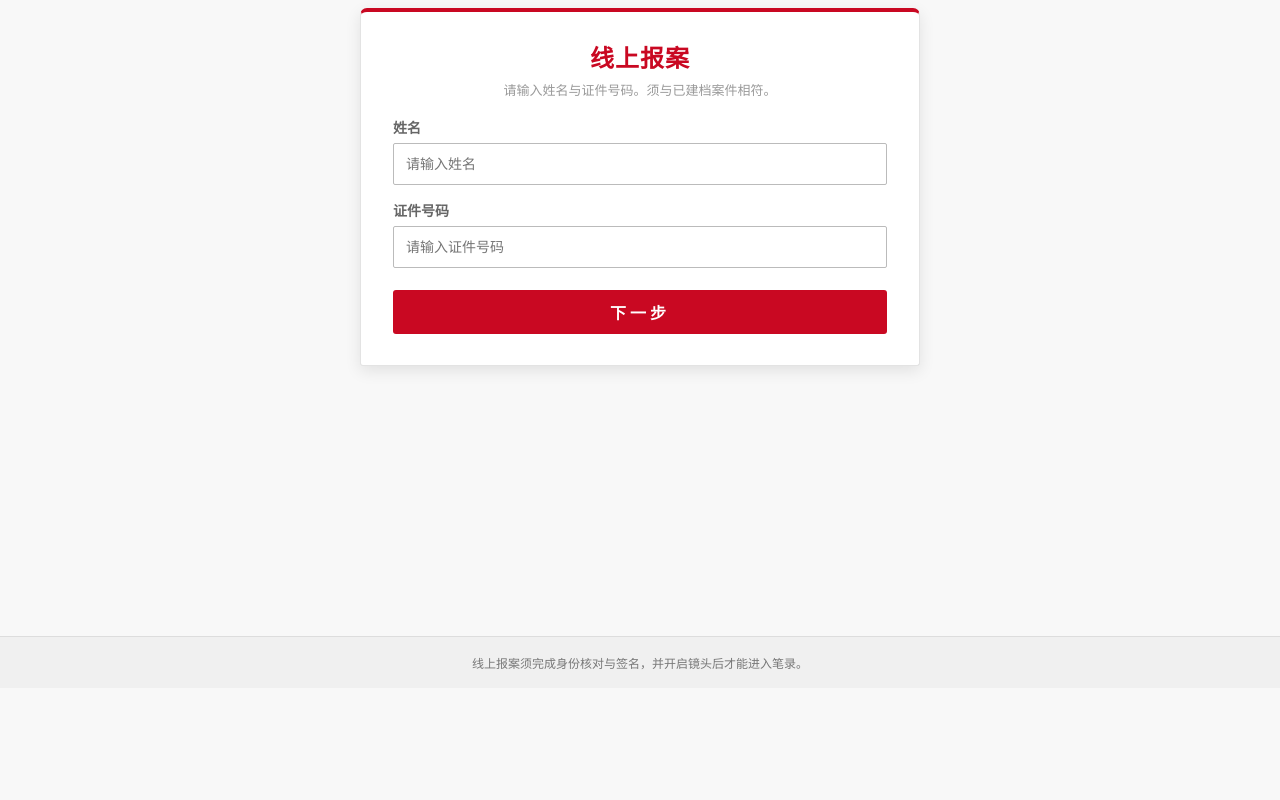
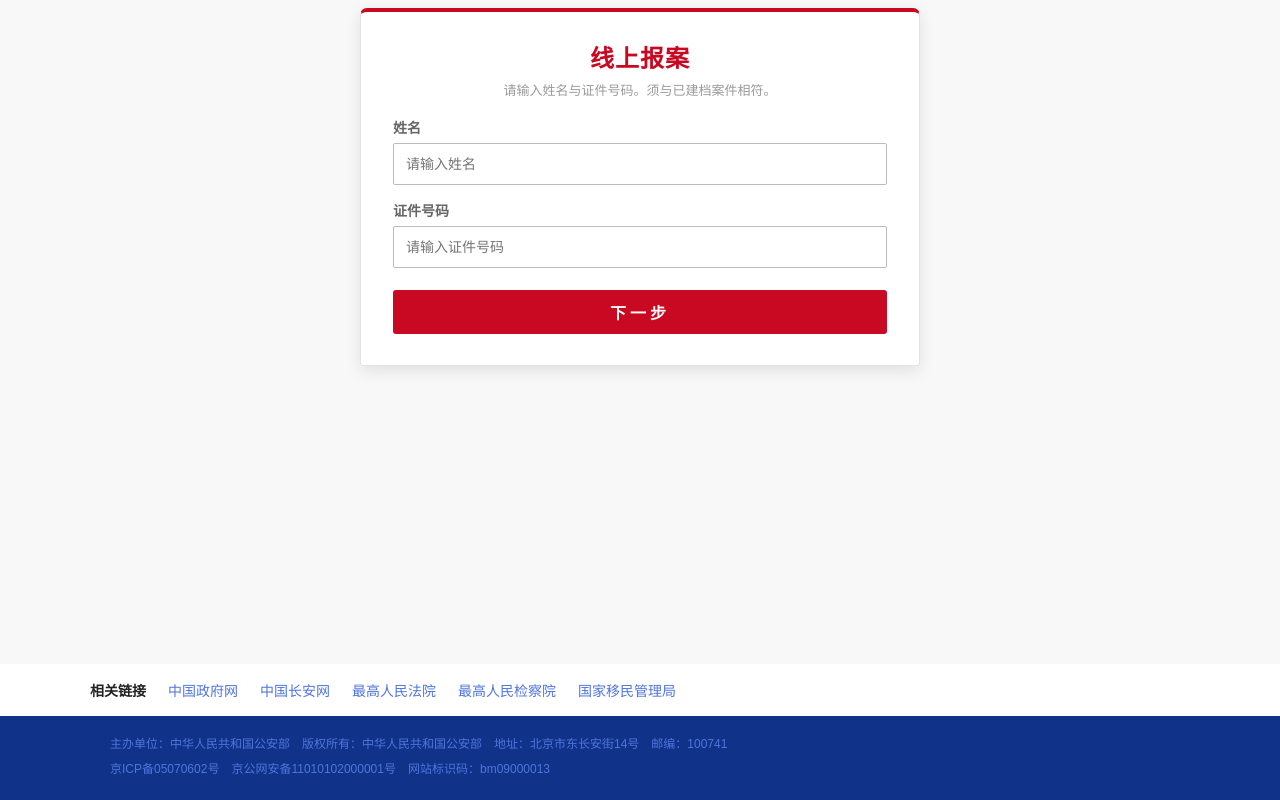
Before and after one commit to blcktme1999-tech/nn, a website: page online-report.html in a window 1280 px wide. Shown: the part 637-1437 px from the top of the page. Before the commit the page ends 1325 px from the top, so only its background shows below. Drawn offline with Linux system fonts and the light colour scheme.

Commit message:
Show the local camera picture and use the homepage footer on the service pages.
Co-authored-by: Cursor <cursoragent@cursor.com>

```diff
--- a/assets/report-room.css
+++ b/assets/report-room.css
@@ -5,9 +5,10 @@
 .room-stage h2 { margin:0 0 12px; color:#c90822; font-size:18px; }
 .room-videos { display:grid; grid-template-columns:1fr 1fr; gap:12px; }
 .room-video p { margin:8px 0 0; color:#555; font-size:13px; text-align:center; }
-.room-screen { position:relative; min-height:220px; border-radius:6px; overflow:hidden; background:#1b2433; }
+.room-screen { position:relative; height:280px; border-radius:6px; overflow:hidden; background:#1b2433; }
 .room-screen.waiting { display:grid; place-items:center; color:#d7e2f2; font-size:14px; }
-.room-screen video { width:100%; height:220px; object-fit:cover; background:#111; }
+.room-screen > div,
+.room-screen video { width:100% !important; height:100% !important; object-fit:cover; background:#111; }
 .room-line, .room-live { margin:12px 0 0; padding:8px 10px; border-radius:4px; font-size:13px; }
 .room-line { background:#eef5ff; color:#24527a; }
 .room-live { background:#fff6e8; color:#8a5a12; }
--- a/assets/report-room.js
+++ b/assets/report-room.js
@@ -58,6 +58,14 @@
       throw new Error(data.error || '视频连线凭证取得失败。');
     }
     return data;
+  }
+
+  function fitPlayer(slot) {
+    slot.querySelectorAll('div, video').forEach((node) => {
+      node.style.width = '100%';
+      node.style.height = '100%';
+      node.style.objectFit = 'cover';
+    });
   }
 
   function fieldText(value) {
@@ -185,7 +193,8 @@
       throw new Error('镜头未开启，请重新进入。');
     }
 
-    cameraTrack.play(localSlot);
+    cameraTrack.play(localSlot, { fit: 'cover', mirror: true });
+    fitPlayer(localSlot);
     try {
       micTrack = await AgoraRTC.createMicrophoneAudioTrack();
       micOn = true;
@@ -209,7 +218,8 @@
       if (mediaType === 'video' && user.videoTrack) {
         remoteSlot.classList.remove('waiting');
         remoteSlot.innerHTML = '';
-        user.videoTrack.play(remoteSlot);
+        user.videoTrack.play(remoteSlot, { fit: 'cover' });
+        fitPlayer(remoteSlot);
         setStatus('承办人已进入笔录。');
       }
       if (mediaType === 'audio' && user.audioTrack) {
--- /dev/null
+++ b/assets/site-footer.js
@@ -0,0 +1,32 @@
+(function () {
+  const footer = document.createElement('footer');
+  footer.className = 'mps-footer';
+  footer.innerHTML = '' +
+    '<div class="mps-footer-links"><ul>' +
+      '<li><b>相关链接</b></li>' +
+      '<li><a href="http://www.gov.cn/" target="_blank" rel="noopener noreferrer">中国政府网</a></li>' +
+      '<li><a href="http://www.chinapeace.gov.cn/" target="_blank" rel="noopener noreferrer">中国长安网</a></li>' +
+      '<li><a href="http://www.court.gov.cn/" target="_blank" rel="noopener noreferrer">最高人民法院</a></li>' +
+      '<li><a href="https://www.spp.gov.cn/" target="_blank" rel="noopener noreferrer">最高人民检察院</a></li>' +
+      '<li><a href="https://www.nia.gov.cn/" target="_blank" rel="noopener noreferrer">国家移民管理局</a></li>' +
+    '</ul></div>' +
+    '<div class="mps-footer-bar"><div class="mps-footer-bar-inner">' +
+      '<p>主办单位：中华人民共和国公安部　版权所有：中华人民共和国公安部　地址：北京市东长安街14号　邮编：100741</p>' +
+      '<p><a href="http://beian.miit.gov.cn/" target="_blank" rel="noopener noreferrer">京ICP备05070602号</a>　<a href="http://www.beian.gov.cn/portal/registerSystemInfo?recordcode=11010102000001" target="_blank" rel="noopener noreferrer">京公网安备11010102000001号</a>　网站标识码：bm09000013</p>' +
+    '</div></div>';
+  const style = document.createElement('style');
+  style.textContent = '' +
+    '.mps-footer{margin-top:28px;background:#fff;color:#4f75dc;font-size:14px;}' +
+    '.mps-footer a{color:#4f75dc;text-decoration:none;}' +
+    '.mps-footer a:hover{color:#103289;}' +
+    '.mps-footer-links{width:min(1100px,calc(100% - 32px));margin:0 auto;}' +
+    '.mps-footer-links ul{display:flex;flex-wrap:wrap;gap:8px 22px;align-items:center;margin:0;padding:16px 0;list-style:none;}' +
+    '.mps-footer-links b{color:#222;}' +
+    '.mps-footer-bar{background:#103289;}' +
+    '.mps-footer-bar-inner{width:min(1060px,calc(100% - 32px));margin:0 auto;padding:16px 0 18px;color:#4f75dc;font-size:12px;line-height:25px;}' +
+    '.mps-footer-bar p{margin:0;}';
+  const old = document.querySelector('footer.site-footer');
+  if (old) old.replaceWith(footer);
+  else document.body.appendChild(footer);
+  document.head.appendChild(style);
+})();
--- a/case-admin.html
+++ b/case-admin.html
@@ -422,5 +422,6 @@
     window.addEventListener('beforeunload', (event) => { if (!isDirty) return; event.preventDefault(); event.returnValue = ''; });
     clearServerSessionSilently(); window.addEventListener('pagehide', clearServerSessionSilently);
   </script>
+  <script src="assets/site-footer.js"></script>
 </body>
 </html>
--- a/online-report.html
+++ b/online-report.html
@@ -259,5 +259,6 @@
     });
     window.addEventListener('resize', () => { if (!signStep.hidden) resizePad(); });
   </script>
+  <script src="assets/site-footer.js"></script>
 </body>
 </html>
```
Also changed, not shown: case-search.html (+1 -0 lines), report-desk.html (+1 -0 lines), simple-search.html (+1 -0 lines), video-room.html (+1 -0 lines).
